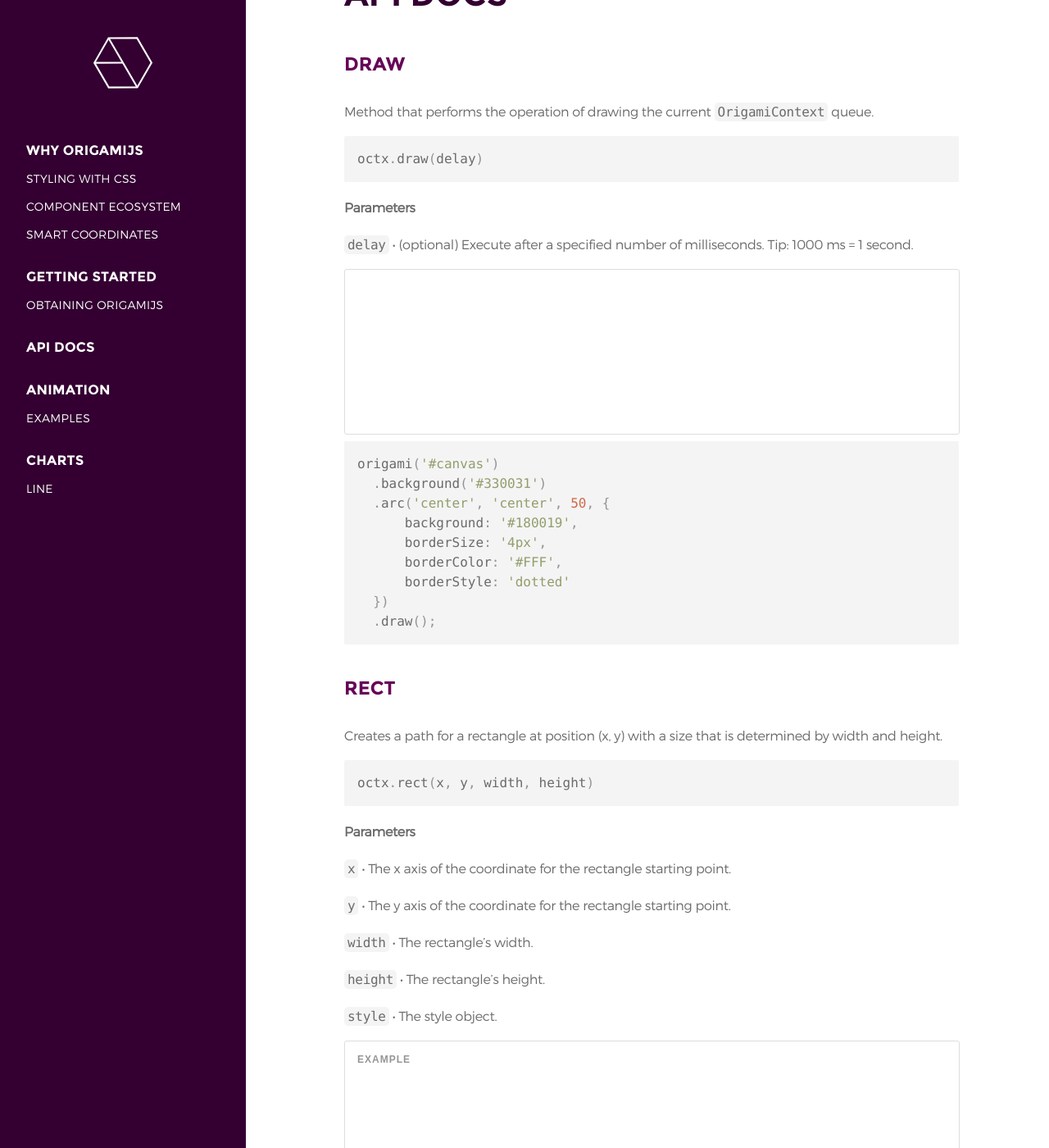
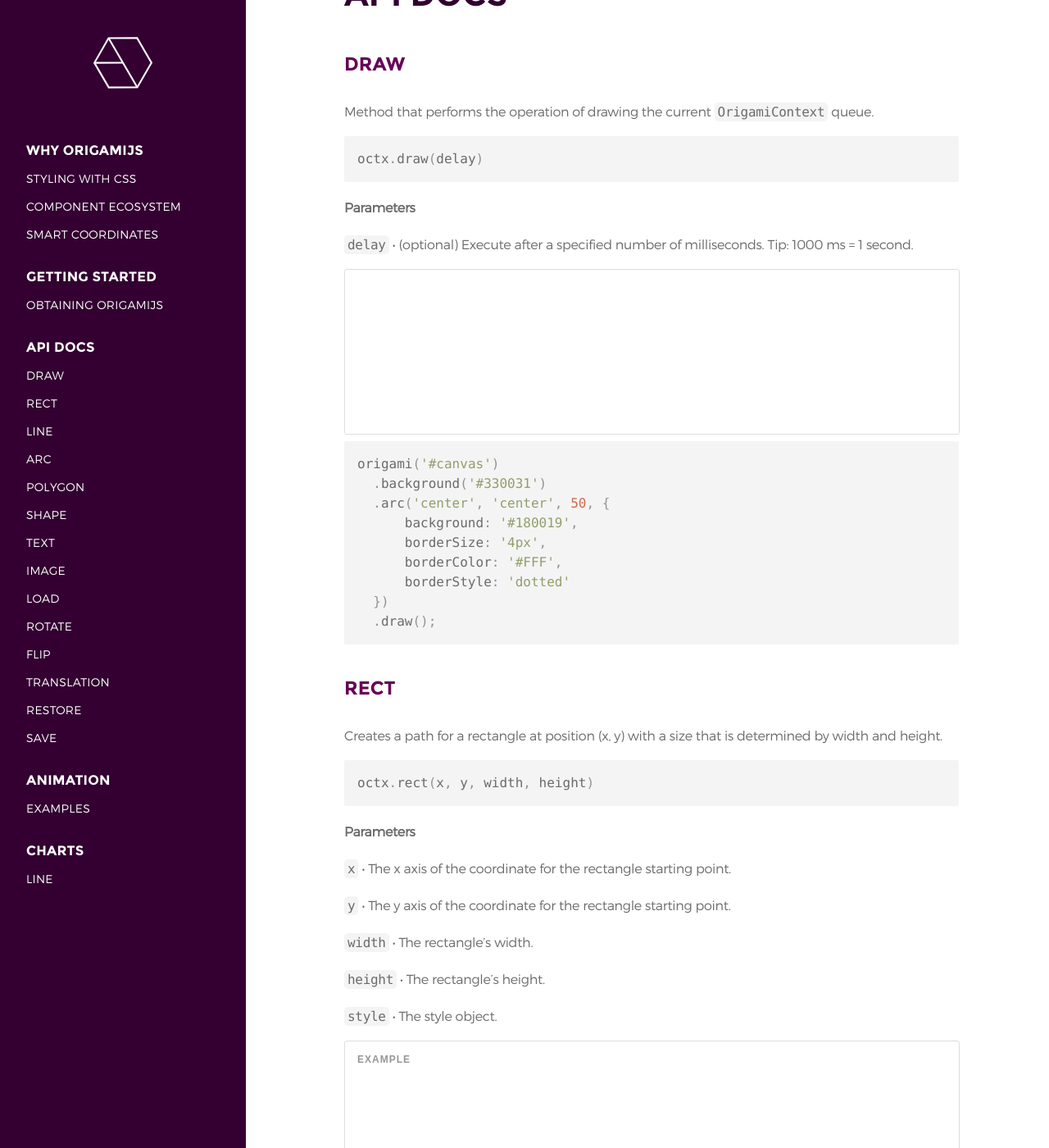
Before and after one commit to raphamorim/origamijs, a Jekyll site: the page built from _docs/3-API-docs.md, in a window 1280 px wide and 1400 px high, scrolled down 193 px. Shown: the whole window at 82% size. Built offline with Jekyll 4.4.1, drawn with Linux system fonts in a browser that asks for light colours.

Commit message:
adding items to menu

```diff
--- a/_docs/3-API-docs.md
+++ b/_docs/3-API-docs.md
@@ -1,5 +1,20 @@
 ---
 title: API docs
+topics:
+  - draw
+  - rect
+  - line
+  - arc
+  - polygon
+  - shape
+  - text
+  - image
+  - load
+  - rotate
+  - flip
+  - translation
+  - restore
+  - save
 layout: docs
 order: 3
 description: Origamijs Basic Usage. Origamijs is a Powerful and Lightweight Library to create using HTML5 Canvas.
--- a/assets/stylesheet/organisms/sidebar.scss
+++ b/assets/stylesheet/organisms/sidebar.scss
@@ -3,6 +3,7 @@
     width: 300px;
     height: 100%;
     position: fixed;
+    overflow-y: scroll;
     z-index: 10;
     top: 0;
     bottom: 0;
```
